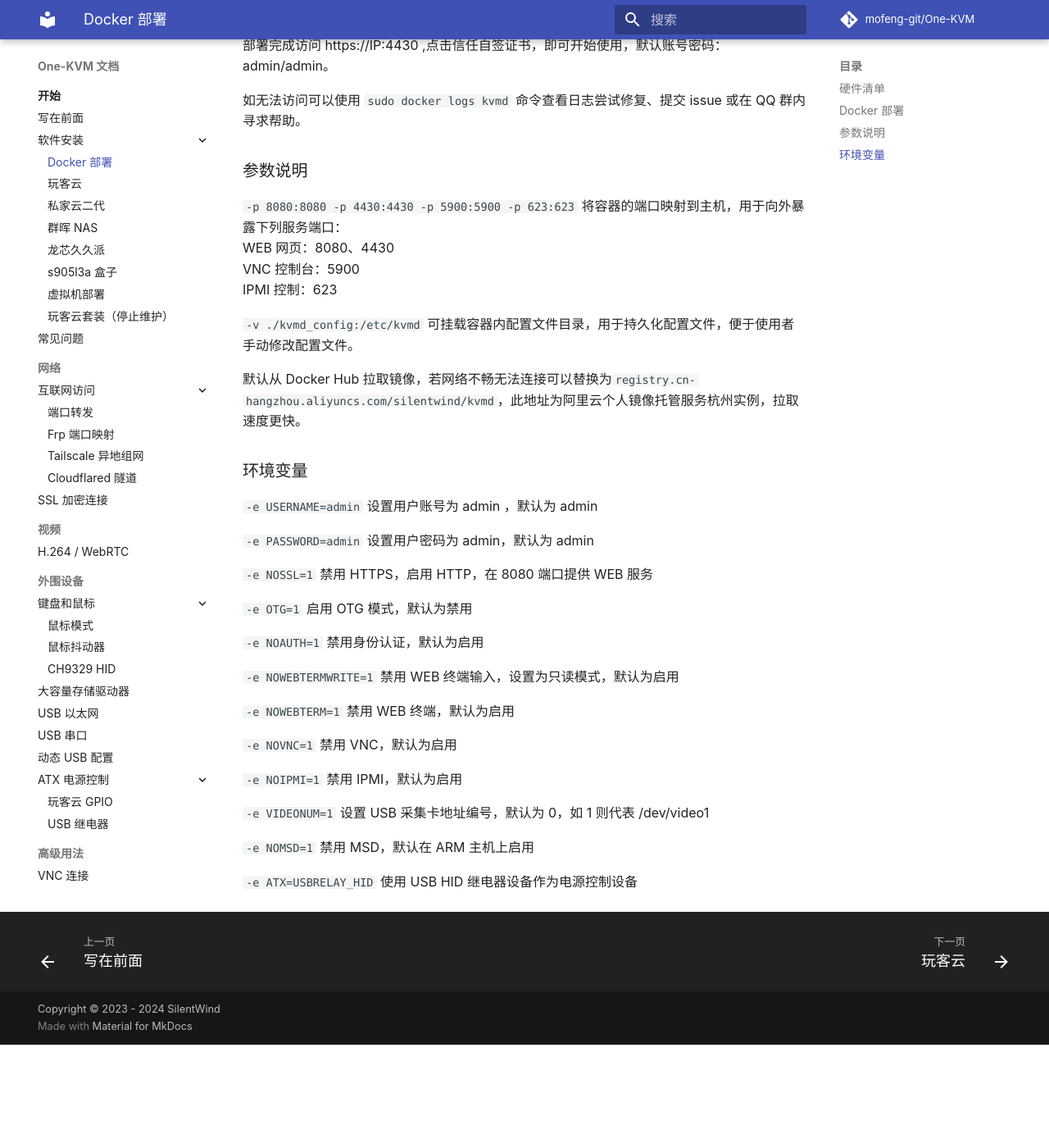
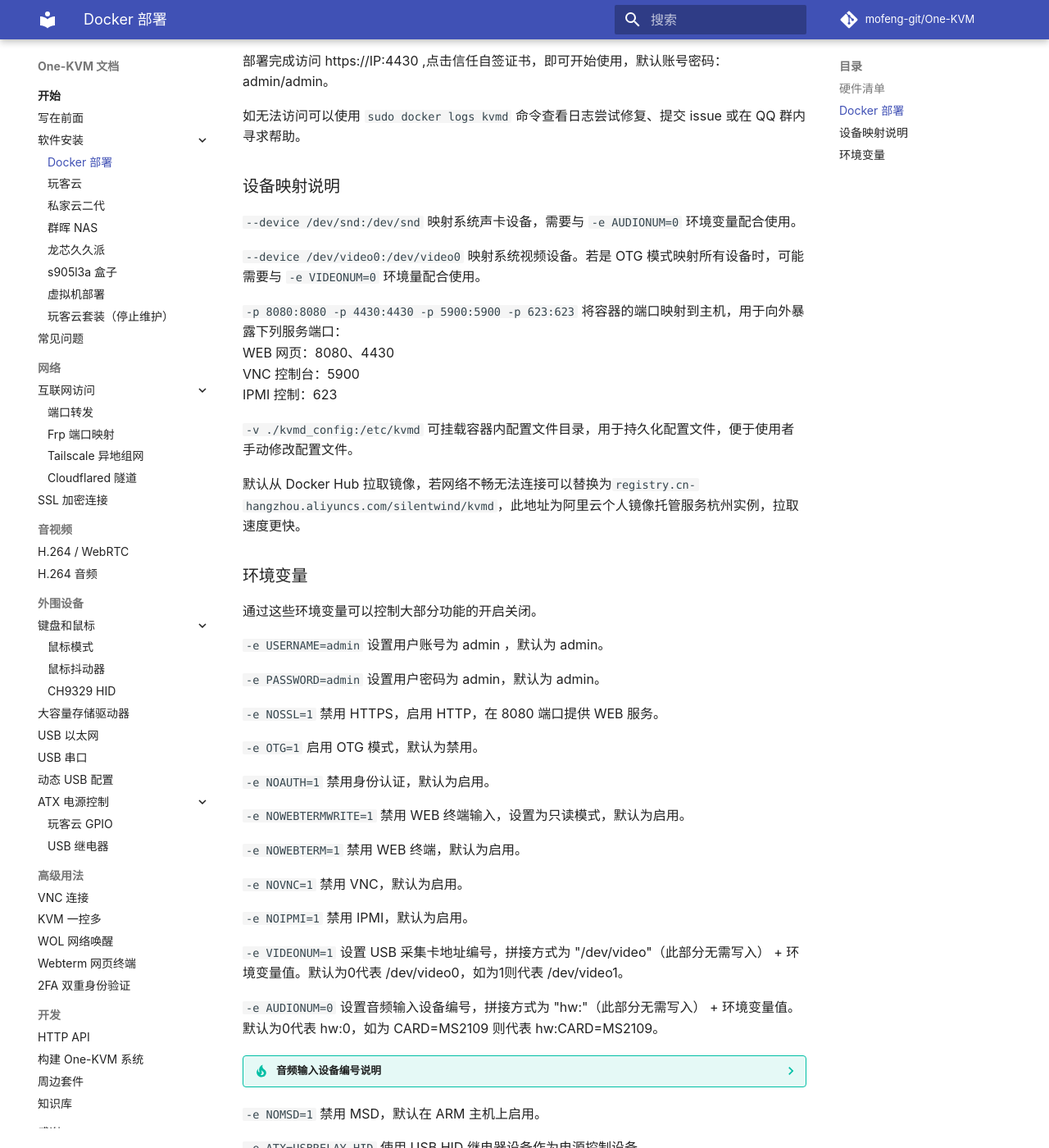
Before and after one commit to mofeng-git/One-KVM_WEB, an MkDocs documentation site: the page built from docs/docker_install.md, in a window 1280 px wide and 1400 px high, scrolled down 1111 px. Shown: the whole window at 82% size. Built offline with MkDocs 1.6.1 and Material for MkDocs 9.7.7, drawn with Linux system fonts in a browser that asks for light colours; comment, search, counter and statistics services are not loaded; before the commit the page ends 2385 px from its top, so only the background shows below that; some of the changed text lies outside the part shown.

Commit message:
添加音频使用文档

````diff
--- a/docs/docker_install.md
+++ b/docs/docker_install.md
@@ -32,6 +32,7 @@ sudo docker run --name kvmd -itd --privileged=true \
 sudo docker run --name kvmd -itd \
     --device /dev/video0:/dev/video0 \
     --device /dev/ttyUSB0:/dev/ttyUSB0 \
+    --device /dev/snd:/dev/snd \
     -p 8080:8080 -p 4430:4430 -p 5900:5900 -p 623:623 \
     silentwind0/kvmd
 ```
@@ -40,7 +41,10 @@ sudo docker run --name kvmd -itd \
 
 如无法访问可以使用 `sudo docker logs kvmd` 命令查看日志尝试修复、提交 issue 或在 QQ 群内寻求帮助。
 
-### 参数说明
+### 设备映射说明
+`--device /dev/snd:/dev/snd` 映射系统声卡设备，需要与 `-e AUDIONUM=0` 环境变量配合使用。
+
+`--device /dev/video0:/dev/video0` 映射系统视频设备。若是 OTG 模式映射所有设备时，可能需要与 `-e VIDEONUM=0` 环境量配合使用。
 
 `-p 8080:8080 -p 4430:4430 -p 5900:5900 -p 623:623` 将容器的端口映射到主机，用于向外暴露下列服务端口：<br>
  WEB 网页：8080、4430<br>
@@ -53,26 +57,42 @@ sudo docker run --name kvmd -itd \
 
 ### 环境变量
 
-`-e USERNAME=admin` 设置用户账号为 admin ，默认为 admin
+通过这些环境变量可以控制大部分功能的开启关闭。
 
-`-e PASSWORD=admin` 设置用户密码为 admin，默认为 admin
+`-e USERNAME=admin` 设置用户账号为 admin ，默认为 admin。
 
-`-e NOSSL=1` 禁用 HTTPS，启用 HTTP，在 8080 端口提供 WEB 服务
+`-e PASSWORD=admin` 设置用户密码为 admin，默认为 admin。
 
-`-e OTG=1` 启用 OTG 模式，默认为禁用
+`-e NOSSL=1` 禁用 HTTPS，启用 HTTP，在 8080 端口提供 WEB 服务。
 
-`-e NOAUTH=1` 禁用身份认证，默认为启用
+`-e OTG=1` 启用 OTG 模式，默认为禁用。
 
-`-e NOWEBTERMWRITE=1` 禁用 WEB 终端输入，设置为只读模式，默认为启用
+`-e NOAUTH=1` 禁用身份认证，默认为启用。
 
-`-e NOWEBTERM=1` 禁用 WEB 终端，默认为启用
+`-e NOWEBTERMWRITE=1` 禁用 WEB 终端输入，设置为只读模式，默认为启用。
 
-`-e NOVNC=1` 禁用 VNC，默认为启用
+`-e NOWEBTERM=1` 禁用 WEB 终端，默认为启用。
 
-`-e NOIPMI=1` 禁用 IPMI，默认为启用
+`-e NOVNC=1` 禁用 VNC，默认为启用。
 
-`-e VIDEONUM=1` 设置 USB 采集卡地址编号，默认为 0，如 1 则代表 /dev/video1
+`-e NOIPMI=1` 禁用 IPMI，默认为启用。
 
-`-e NOMSD=1` 禁用 MSD，默认在 ARM 主机上启用
+`-e VIDEONUM=1` 设置 USB 采集卡地址编号，拼接方式为 "/dev/video"（此部分无需写入） + 环境变量值。默认为0代表 /dev/video0，如为1则代表 /dev/video1。
 
-`-e ATX=USBRELAY_HID` 使用 USB HID 继电器设备作为电源控制设备
+`-e AUDIONUM=0` 设置音频输入设备编号，拼接方式为 "hw:"（此部分无需写入） + 环境变量值。默认为0代表 hw:0，如为 CARD=MS2109 则代表 hw:CARD=MS2109。
+
+??? tip "音频输入设备编号说明"
+
+    Linux 系统音频设备可通过 `arecord -L` 或 `arecord -l` 命令查看。
+
+    1. 使用声卡编号，例如：hw:0
+
+    2. 使用声卡名，例如：hw:CARD=MS2109
+
+    3. 使用设备文件，例如：hw:/dev/snd/controlC0
+
+    从三种方式中任选其一设置环境变量即可在网页使用 H.264 音频。
+
+`-e NOMSD=1` 禁用 MSD，默认在 ARM 主机上启用。
+
+`-e ATX=USBRELAY_HID` 使用 USB HID 继电器设备作为电源控制设备。
--- a/mkdocs.yml
+++ b/mkdocs.yml
@@ -47,6 +47,9 @@ plugins:
   - search:
         lang: zh
   - mkdocs-video:
+      video_controls: True
+      video_autoplay: false
+      is_video: True
   - git-revision-date-localized:
       enable_creation_date: true
       timezone: Asia/Shanghai
@@ -80,10 +83,10 @@ nav:
       #- "WIFI 连接": wifi.md
       - "SSL 加密连接": ssl.md
 
-    - "视频":
+    - "音视频":
       - "H.264 / WebRTC": h264.md
-      #- "录制视频": video.md
-      #- "音频": audio.md
+      #- "录制视频": video_record.md
+      - "H.264 音频": audio.md
 
     - "外围设备":
       - "键盘和鼠标":
````
Also changed, not shown: docs/audio.md (+38 -1 lines), docs/h264.md (+5 -4 lines), docs/index.md (+1 -0 lines), docs/img/image-202411051650.png (added), docs/video_record.md (renamed from docs/video.md), 2 other files.
